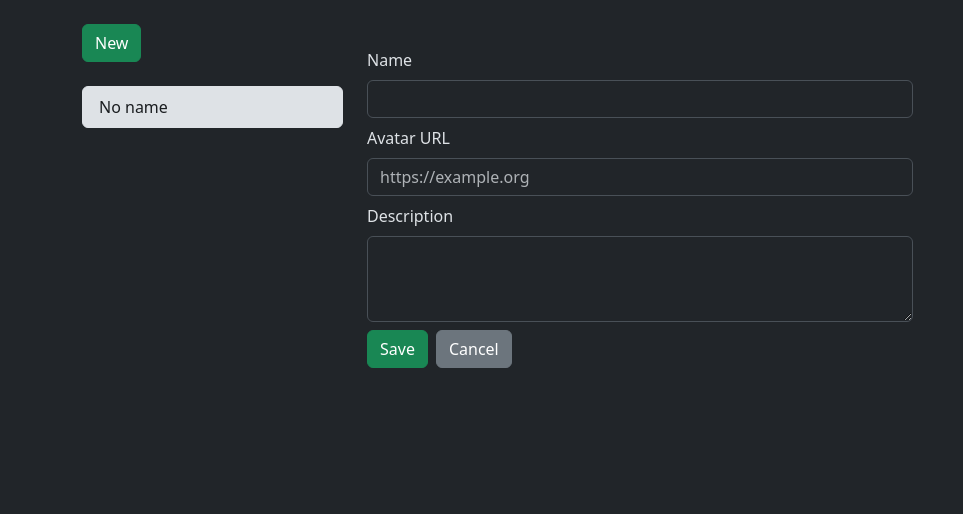
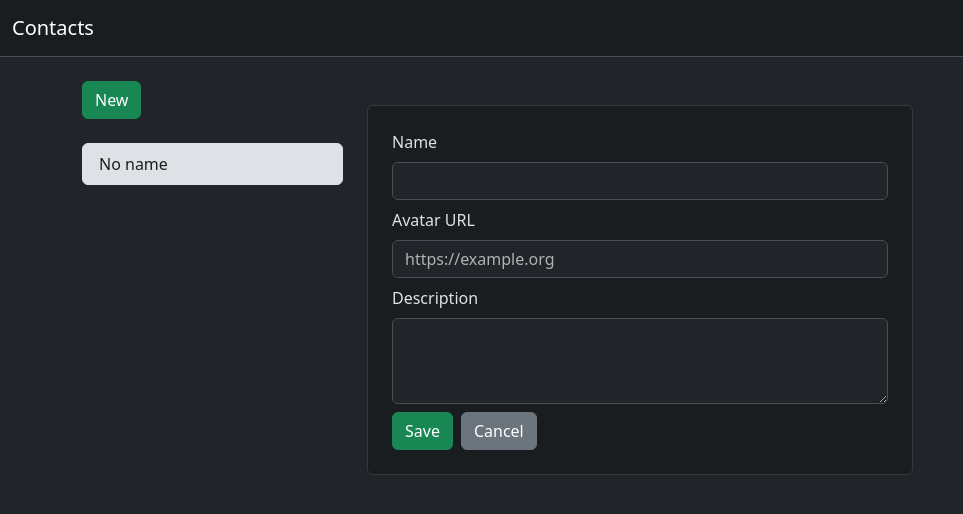
Before and after one commit to alexandru-calin/contacts, a React (Vite) app: page / in a window 1280 px wide. Both pictures are taken after a click on the button "New". Shown: the top 514 px of the page, without its empty margins (0-963 px from the left). Built offline with nearby package versions, Linux system fonts and the light colour scheme; the HTML template or start-up script is replaced by a standard one.

Commit message:
added header component & changed some colors

```diff
--- /dev/null
+++ b/src/components/Header.jsx
@@ -0,0 +1,18 @@
+import { Link } from 'react-router-dom';
+
+import Navbar from 'react-bootstrap/Navbar';
+import Container from 'react-bootstrap/Container';
+
+function Header() {
+  return (
+    <Navbar className="border-bottom bg-dark-subtle">
+      <Container fluid>
+        <Navbar.Brand as={Link} to="/">
+          Contacts
+        </Navbar.Brand>
+      </Container>
+    </Navbar>
+  );
+}
+
+export default Header;
--- a/src/routes/contact.jsx
+++ b/src/routes/contact.jsx
@@ -11,7 +11,7 @@ function Contact() {
   const navigation = useNavigation();
 
   return (
-    <Card>
+    <Card className="bg-dark-subtle">
       <Card.Body>
         <Stack direction="horizontal" gap="3">
           <Image
@@ -21,7 +21,9 @@ function Contact() {
             }
             alt={`${contact.name}'s profile picture`}
             width="64"
+            height="64"
             roundedCircle
+            className="object-fit-cover"
           />
           <Card.Title as="h3">{contact.name}</Card.Title>
         </Stack>
--- a/src/routes/edit.jsx
+++ b/src/routes/edit.jsx
@@ -18,7 +18,10 @@ function EditContact() {
   const navigate = useNavigate();
 
   return (
-    <Form method="post">
+    <Form
+      method="post"
+      className="bg-dark-subtle p-4 rounded border border-dark-subtle"
+    >
       <FormGroup controlId="name" className="mb-2">
         <FormLabel>Name</FormLabel>
         <FormControl defaultValue={contact?.name} name="name" type="text" />
--- a/src/routes/index.jsx
+++ b/src/routes/index.jsx
@@ -1,5 +1,5 @@
 function Index() {
-  return <p className="mx-auto">No contact selected.</p>;
+  return <p className="text-center">No contact selected.</p>;
 }
 
 export default Index;
--- a/src/routes/root.jsx
+++ b/src/routes/root.jsx
@@ -5,12 +5,15 @@ import Row from 'react-bootstrap/Row';
 import Col from 'react-bootstrap/Col';
 import Button from 'react-bootstrap/Button';
 
+import Header from '../components/Header';
 import ContactList from '../components/ContactList';
 
 function Root() {
   const contacts = useLoaderData();
 
   return (
+    <>
+      <Header />
       <Container fluid="md pt-4">
         <Row>
           <Col sm="3" className="mb-4 mb-sm-0">
@@ -30,6 +33,7 @@ function Root() {
           </Col>
         </Row>
       </Container>
+    </>
   );
 }
 
```
Lines whose indentation alone changed are shown as unchanged.
